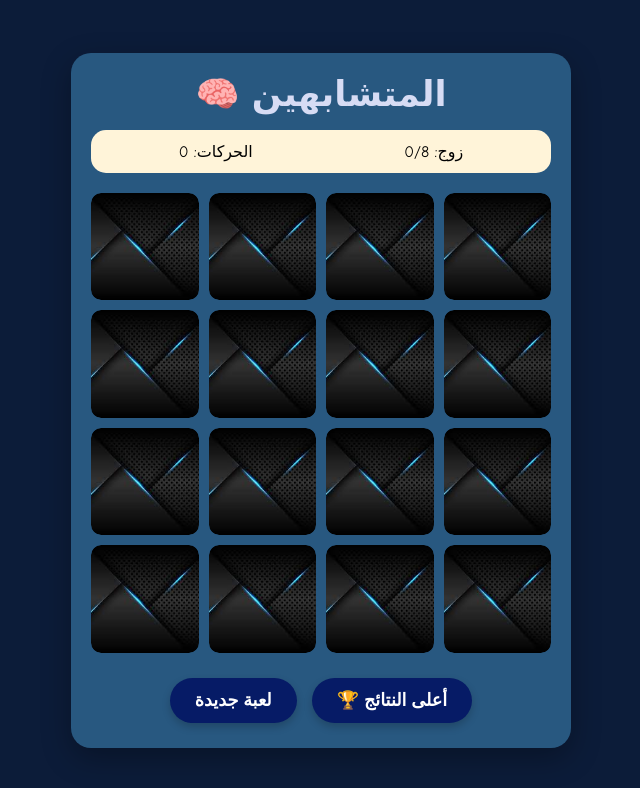
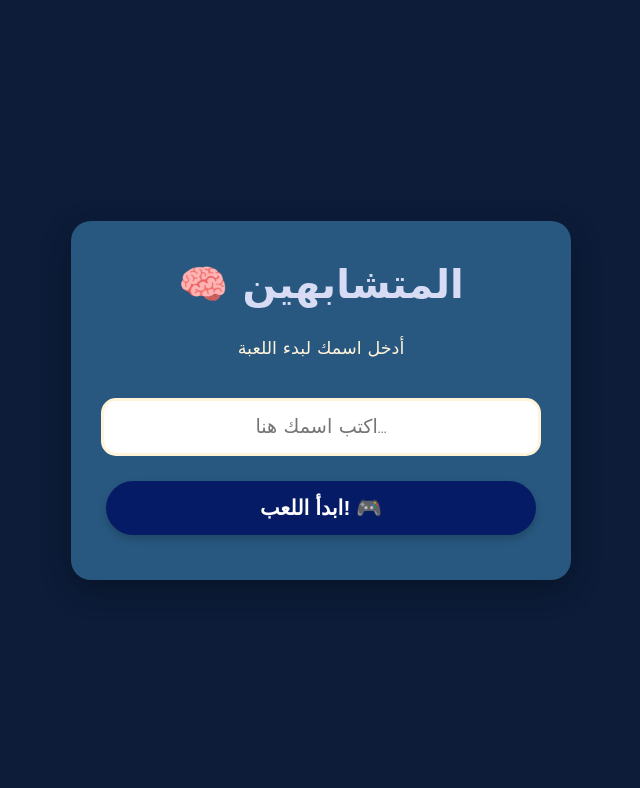
Before and after one commit to brengy/children, a plain HTML site: page index.html in a window 1280 px wide. Shown: the whole page, without its empty margins (319-959 px from the left). Drawn offline with Linux system fonts and the light colour scheme.

Commit message:
Update index.html

```diff
--- a/index.html
+++ b/index.html
@@ -15,6 +15,53 @@
       align-items: center;
       padding: 10px;
     }
+
+    /* Login Screen */
+    .login-screen {
+      width: 100%;
+      max-width: 500px;
+      background: #285880;
+      border-radius: 20px;
+      padding: 40px 30px;
+      text-align: center;
+      box-shadow: 0 10px 30px rgba(0,0,0,0.3);
+      display: flex;
+      flex-direction: column;
+      gap: 20px;
+    }
+    .login-screen h1 {
+      color: #d7dcf4;
+      font-size: 2.5rem;
+      margin-bottom: 10px;
+    }
+    .login-screen p {
+      color: #fff4d9;
+      font-size: 1.1rem;
+      margin-bottom: 20px;
+    }
+    .login-screen input {
+      width: 100%;
+      padding: 15px;
+      font-size: 1.2rem;
+      border: 3px solid #fff4d9;
+      border-radius: 15px;
+      text-align: center;
+      font-family: 'Comic Sans MS', cursive;
+      background: white;
+    }
+    .login-screen input:focus {
+      outline: none;
+      border-color: #ffa502;
+      box-shadow: 0 0 10px rgba(255, 165, 2, 0.5);
+    }
+    .login-screen button {
+      padding: 15px 30px;
+      font-size: 1.3rem;
+    }
+    .hidden {
+      display: none !important;
+    }
+
     .game-container {
       width: 100%;
       max-width: 500px;
@@ -254,7 +301,16 @@
   </style>
 </head>
 <body>
-  <div class="game-container">
+  <!-- Login Screen -->
+  <div class="login-screen" id="login-screen">
+    <h1>🧠 المتشابهين</h1>
+    <p>أدخل اسمك لبدء اللعبة</p>
+    <input type="text" id="folder-name" placeholder="اكتب اسمك هنا..." maxlength="30">
+    <button onclick="startGame()">ابدأ اللعب! 🎮</button>
+  </div>
+
+  <!-- Game Container -->
+  <div class="game-container hidden" id="game-container">
     <h1>🧠 المتشابهين</h1>
     <div class="stats">
       <div>الحركات: <span id="moves">0</span></div>
@@ -302,7 +358,29 @@
     const APPS_SCRIPT_URL = 'https://script.google.com/macros/s/AKfycbwNIJzYPIFoaKOFOIJBxHuACONpbmlUKHHhCcItdN2pD-Jlq5fkL-X6D3IB3YYG-o3q0w/exec';
     const SHEET_NAME = 'Game';
 
-    document.addEventListener('DOMContentLoaded', () => {
+    let currentFolder = 'images'; // Default folder
+    let playerUsername = ''; // Store player's username
+
+    // 🔹 Start Game Function
+    window.startGame = function() {
+      const folderInput = document.getElementById('folder-name').value.trim();
+      playerUsername = folderInput || 'Player';
+
+      if (folderInput) {
+        currentFolder = folderInput;
+      } else {
+        currentFolder = 'images';
+      }
+
+      // Hide login, show game
+      document.getElementById('login-screen').classList.add('hidden');
+      document.getElementById('game-container').classList.remove('hidden');
+
+      // Initialize the game
+      initializeGame();
+    }
+
+    function initializeGame() {
       const gameBoard = document.getElementById('game-board');
       const movesEl = document.getElementById('moves');
       const pairsEl = document.getElementById('pairs');
@@ -312,18 +390,37 @@
       const finalMovesEl = document.getElementById('final-moves');
       const clapSound = document.getElementById('clap-sound');
 
-      const images = [
-        "images/alaa.png",
-        "images/taza.png",
-        "images/taza2.png",
-        "images/sagda.png",
-        "images/ziad.png",
-        "images/mostafa.png",
-        "images/ahmed.png",
-        "images/ali.png"
+      // 🔹 Try to load images from custom folder, fallback to 'images'
+      const imageNames = [
+        "1.png",
+        "2.png",
+        "3.png",
+        "4.png",
+        "5.png",
+        "6.png",
+        "7.png",
+        "8.png"
       ];
 
-      const backImage = "images/back.png";
+      let images = [];
+      let backImage = '';
+
+      // Test if custom folder exists by trying to load first image
+      const testImg = new Image();
+      testImg.onload = function() {
+        // Custom folder exists! Use it
+        images = imageNames.map(name => `${currentFolder}/${name}`);
+        backImage = `${currentFolder}/back.png`;
+        createGame();
+      };
+      testImg.onerror = function() {
+        // Custom folder doesn't exist, use default 'images' folder
+        console.log(`Folder '${currentFolder}' not found. Using default 'images' folder.`);
+        images = imageNames.map(name => `images/${name}`);
+        backImage = "images/back.png";
+        createGame();
+      };
+      testImg.src = `${currentFolder}/1.png`;
       let cards = [];
       let flippedCards = [];
       let matchedPairs = 0;
@@ -483,7 +580,7 @@
       window.showShareModal = function() {
         document.getElementById('share-modal').style.display = 'flex';
         document.getElementById('share-moves').textContent = moves;
-        document.getElementById('player-name').value = '';
+        document.getElementById('player-name').value = playerUsername; // Auto-fill username
         document.getElementById('status-msg').innerHTML = '';
       }
 
@@ -606,6 +703,21 @@
             .then(() => alert('تم النسخ! الصق في أي مكان للمشاركة 📋'));
         }
       }
+
+      resetBtn.addEventListener('click', createGame);
+      highScoresBtn.addEventListener('click', showHighScores);
+    }
+
+    // Auto-fill username in share modal and handle Enter key
+    document.addEventListener('DOMContentLoaded', () => {
+      const folderInput = document.getElementById('folder-name');
+      if (folderInput) {
+        folderInput.addEventListener('keypress', function(e) {
+          if (e.key === 'Enter') {
+            startGame();
+          }
+        });
+      }
     });
   </script>
 </body>
```
